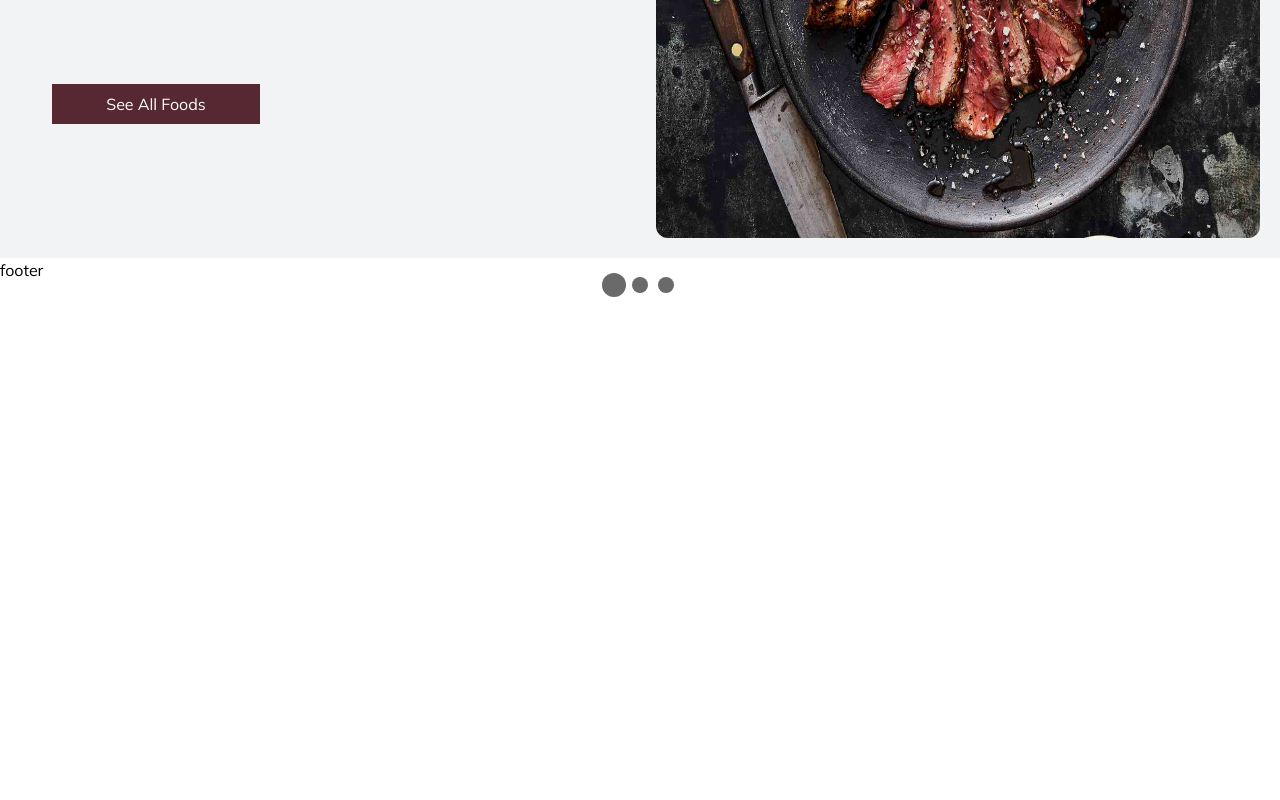
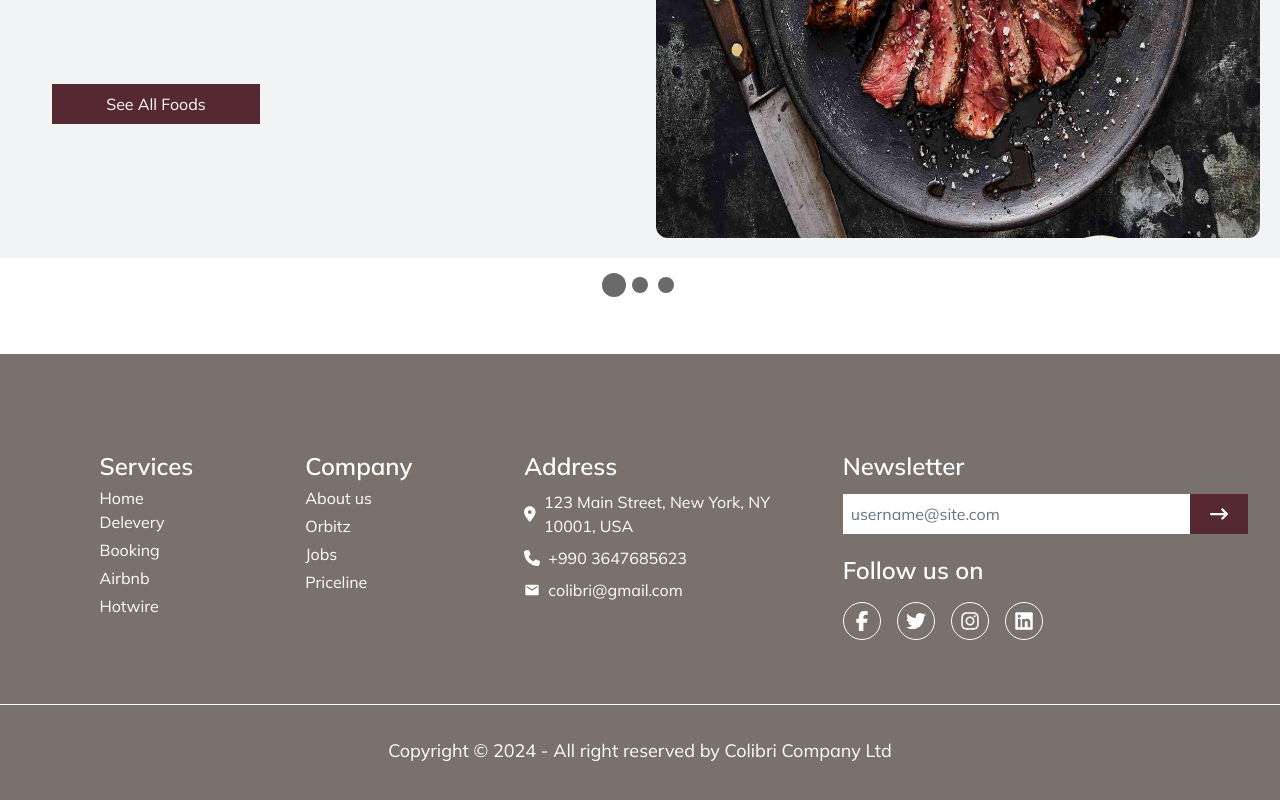
Before and after one commit to tahmedofficial/colibri-restaurant-client, a React (Vite) app: page / in a window 1280 px wide. Shown: the part 466-1266 px from the top of the page. Before the commit the page ends 800 px from the top, so only its background shows below. Built offline with nearby package versions, Linux system fonts and the light colour scheme; no server answers.

Commit message:
finish footer

```diff
--- a/package.json
+++ b/package.json
@@ -18,6 +18,7 @@
     "react": "^18.2.0",
     "react-awesome-slider": "^4.1.0",
     "react-dom": "^18.2.0",
+    "react-icons": "^5.2.1",
     "react-router-dom": "^6.23.0",
     "react-toastify": "^10.0.5",
     "sort-by": "^1.2.0",
--- a/src/Pages/Footer/Footer.jsx
+++ b/src/Pages/Footer/Footer.jsx
@@ -1,8 +1,69 @@
+import { FaArrowRightLong, FaFacebookF, FaInstagram, FaLinkedin, FaLocationDot, FaPhone, FaTwitter } from "react-icons/fa6";
+import { MdEmail } from "react-icons/md";
 
 const Footer = () => {
     return (
-        <div>
-            footer
+        <div className="bg-stone-500 py-24 mt-24">
+            <div className="lg:grid lg:grid-cols-3 px-8">
+                <div className="flex flex-col lg:flex-row gap-8 lg:gap-28 md:w-5/6 mx-auto col-span-2">
+                    <div className="flex flex-col gap-1">
+                        <h1 className="font-semibold text-2xl text-white">Services</h1>
+                        <h3 className="text-white">Home Delevery</h3>
+                        <h3 className="text-white">Booking</h3>
+                        <h3 className="text-white">Airbnb</h3>
+                        <h3 className="text-white">Hotwire</h3>
+                    </div>
+                    <div className="flex flex-col gap-1">
+                        <h1 className="font-semibold text-2xl text-white">Company</h1>
+                        <h3 className="text-white">About us</h3>
+                        <h3 className="text-white">Orbitz</h3>
+                        <h3 className="text-white">Jobs</h3>
+                        <h3 className="text-white">Priceline</h3>
+                    </div>
+                    <div className="flex flex-col gap-2">
+                        <h1 className="font-semibold text-2xl text-white">Address</h1>
+                        <h3 className="text-white flex items-center gap-2">
+                            <FaLocationDot />
+                            <span>123 Main Street, New York, NY 10001, USA</span>
+                        </h3>
+                        <h3 className="text-white flex items-center gap-2">
+                            <FaPhone />
+                            <span>+990 3647685623</span>
+                        </h3>
+                        <h3 className="text-white flex items-center gap-2">
+                            <MdEmail />
+                            <span>colibri@gmail.com</span>
+                        </h3>
+                    </div>
+                </div>
+                <div className="w-full col-span-1 mt-10 lg:mt-0">
+                    <h1 className="font-semibold text-2xl text-white">Newsletter</h1>
+                    <div className="w-full flex mt-3">
+                        <input className="outline-none border-0 px-2 bg-white w-full lg:w-96" type="text" placeholder="username@site.com" />
+                        <button className="bg-primary_btn_color hover:bg-primary_color duration-300 text-white text-lg px-5">
+                            <FaArrowRightLong />
+                        </button>
+                    </div>
+                    <h1 className="text-2xl font-semibold text-white mt-5">Follow us on</h1>
+                    <div className="flex gap-4 text-xl text-white mt-4">
+                        <div className="border border-white hover:bg-primary_btn_color hover:border-primary_btn_color duration-300 rounded-full p-2">
+                            <FaFacebookF />
+                        </div>
+                        <div className="border border-white hover:bg-primary_btn_color hover:border-primary_btn_color duration-300 rounded-full p-2">
+                            <FaTwitter />
+                        </div>
+                        <div className="border border-white hover:bg-primary_btn_color hover:border-primary_btn_color duration-300 rounded-full p-2">
+                            <FaInstagram />
+                        </div>
+                        <div className="border border-white hover:bg-primary_btn_color hover:border-primary_btn_color duration-300 rounded-full p-2">
+                            <FaLinkedin />
+                        </div>
+                    </div>
+                </div>
+            </div>
+            <div className="border-t border-white mt-16">
+                <h3 className="text-white text-center text-lg mt-8">Copyright © 2024 - All right reserved by Colibri Company Ltd</h3>
+            </div>
         </div>
     );
 };
```
Also changed, not shown: 1 other file (tests, documents, lock files or other folders).
